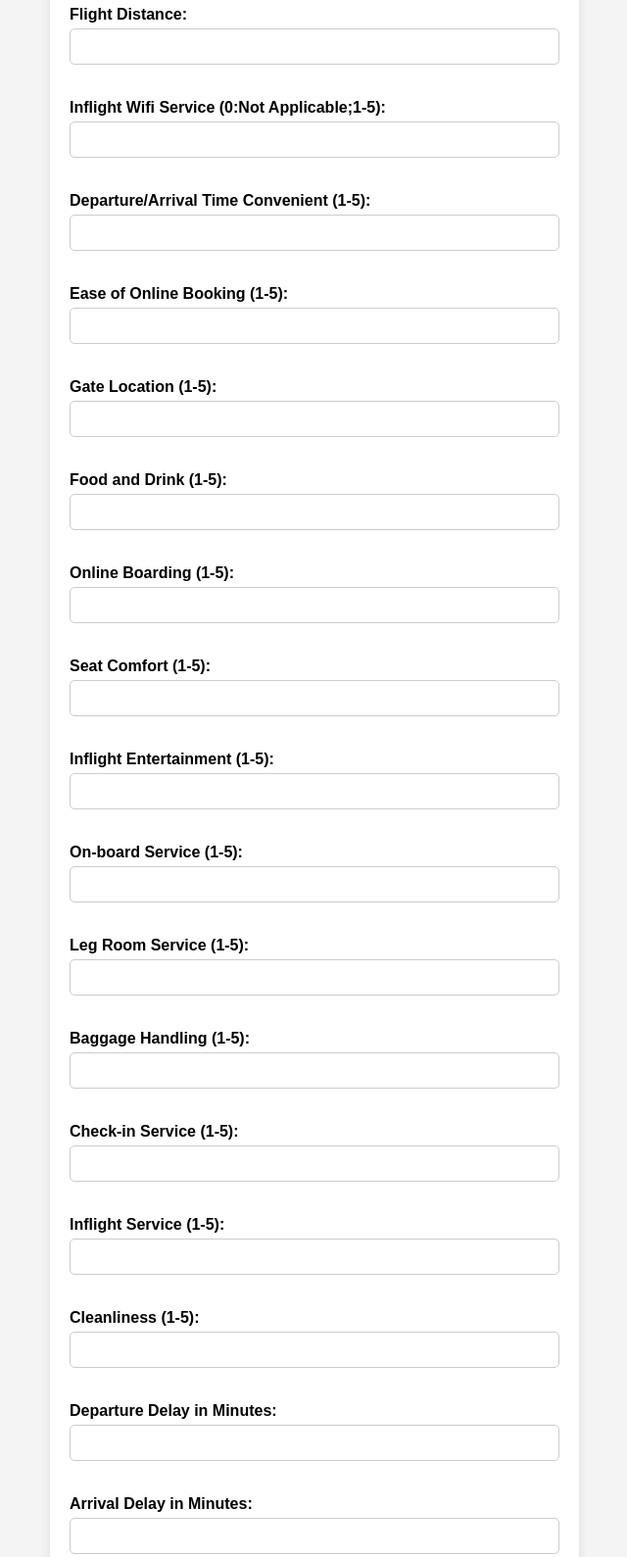
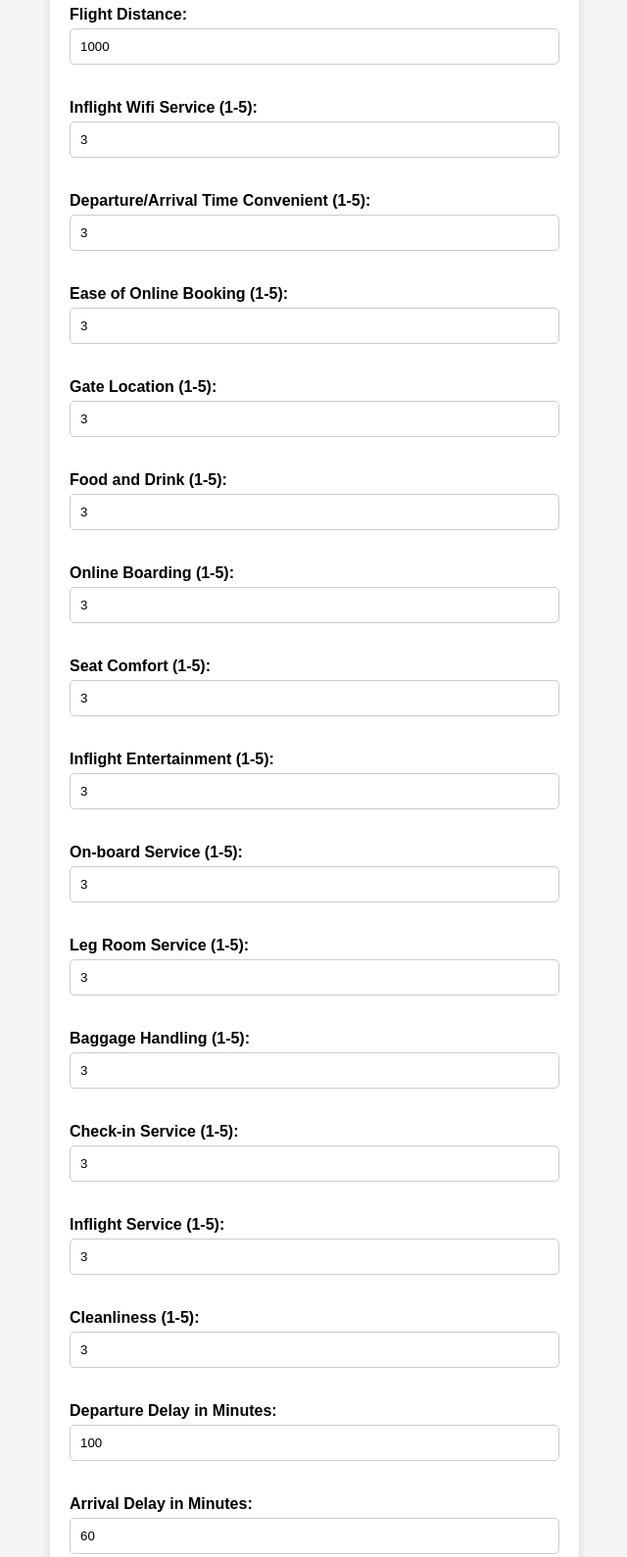
Before and after one commit to Humayed93/team7_Airline-Satisfaction-Prediction, a plain HTML site: page index.html in a window 1280 px wide. Shown: the part 600-2189 px from the top of the page at 98% size, without its empty margins (319-959 px from the left). Drawn offline with Linux system fonts and the light colour scheme.

Commit message:
Update index.html

```diff
--- a/index.html
+++ b/index.html
@@ -22,10 +22,16 @@
             max-width: 500px;
             margin: 20px auto;
         }
+        .form-group {
+            margin-bottom: 20px;
+        }
         label {
             font-weight: bold;
             margin-top: 15px;
             display: block;
+        }
+        input[type=range] {
+            width: 100%;
         }
         input, select {
             width: 100%;
@@ -78,7 +84,7 @@
         </select><br>
 
         <label for="age">Age:</label>
-        <input type="number" id="age" min="1" max="100"><br>
+        <input type="number" id="age" min="1" max="100" value="35"><br>
 
         <label for="typeOfTravel">Type of Travel:</label>
         <select id="typeOfTravel">
@@ -94,55 +100,55 @@
         </select><br>
 
         <label for="flightDistance">Flight Distance:</label>
-        <input type="number" id="flightDistance" min="0"><br>
+        <input type="number" id="flightDistance" min="0" value="1000"><br>
 
-        <label for="inflightWifi">Inflight Wifi Service (0:Not Applicable;1-5):</label>
-        <input type="number" id="inflightWifi" min="0" max="5" step="1" required><br>
+        <label for="inflightWifi">Inflight Wifi Service (1-5):</label>
+        <input type="number" id="inflightWifi" min="0" max="5" step="1" value="3" required><br>
 
         <label for="timeConvenience">Departure/Arrival Time Convenient (1-5):</label>
-        <input type="number" id="timeConvenience" min="1" max="5" step="1" required><br>
+        <input type="number" id="timeConvenience" min="1" max="5" step="1" value="3" required><br>
 
         <label for="onlineBooking">Ease of Online Booking (1-5):</label>
-        <input type="number" id="onlineBooking" min="1" max="5" step="1" required><br>
+        <input type="number" id="onlineBooking" min="1" max="5" step="1" value="3" required><br>
 
         <label for="gateLocation">Gate Location (1-5):</label>
-        <input type="number" id="gateLocation" min="1" max="5" step="1" required><br>
+        <input type="number" id="gateLocation" min="1" max="5" step="1" value="3" required><br>
 
         <label for="foodAndDrink">Food and Drink (1-5):</label>
-        <input type="number" id="foodAndDrink" min="1" max="5" step="1" required><br>
+        <input type="number" id="foodAndDrink" min="1" max="5" step="1" value="3" required><br>
 
         <label for="onlineBoarding">Online Boarding (1-5):</label>
-        <input type="number" id="onlineBoarding" min="1" max="5" step="1" required><br>
+        <input type="number" id="onlineBoarding" min="1" max="5" step="1" value="3" required><br>
 
         <label for="seatComfort">Seat Comfort (1-5):</label>
-        <input type="number" id="seatComfort" min="1" max="5" step="1" required><br>
+        <input type="number" id="seatComfort" min="1" max="5" step="1" value="3" required><br>
 
         <label for="inflightEntertainment">Inflight Entertainment (1-5):</label>
-        <input type="number" id="inflightEntertainment" min="1" max="5" step="1" required><br>
+        <input type="number" id="inflightEntertainment" min="1" max="5" step="1" value="3" required><br>
 
         <label for="onboardService">On-board Service (1-5):</label>
-        <input type="number" id="onboardService" min="1" max="5" step="1" required><br>
+        <input type="number" id="onboardService" min="1" max="5" step="1" value="3" required><br>
 
         <label for="legRoomService">Leg Room Service (1-5):</label>
-        <input type="number" id="legRoomService" min="1" max="5" step="1" required><br>
+        <input type="number" id="legRoomService" min="1" max="5" step="1" value="3" required><br>
 
         <label for="baggageHandling">Baggage Handling (1-5):</label>
-        <input type="number" id="baggageHandling" min="1" max="5" step="1" required><br>
+        <input type="number" id="baggageHandling" min="1" max="5" step="1" value="3" required><br>
 
         <label for="checkinService">Check-in Service (1-5):</label>
-        <input type="number" id="checkinService" min="1" max="5" step="1" required><br>
+        <input type="number" id="checkinService" min="1" max="5" step="1" value="3" required><br>
 
         <label for="inflightService">Inflight Service (1-5):</label>
-        <input type="number" id="inflightService" min="1" max="5" step="1" required><br>
+        <input type="number" id="inflightService" min="1" max="5" step="1" value="3" required><br>
 
         <label for="cleanliness">Cleanliness (1-5):</label>
-        <input type="number" id="cleanliness" min="1" max="5" step="1" required><br>
+        <input type="number" id="cleanliness" min="1" max="5" step="1" value="3" required><br>
 
         <label for="departureDelay">Departure Delay in Minutes:</label>
-        <input type="number" id="departureDelay" min="0"><br>
+        <input type="number" id="departureDelay" min="0" value="100"><br>
 
         <label for="arrivalDelay">Arrival Delay in Minutes:</label>
-        <input type="number" id="arrivalDelay" min="0"><br>
+        <input type="number" id="arrivalDelay" min="0" value="60"><br>
 
         <button type="submit">Predict</button>
     </form>
```
